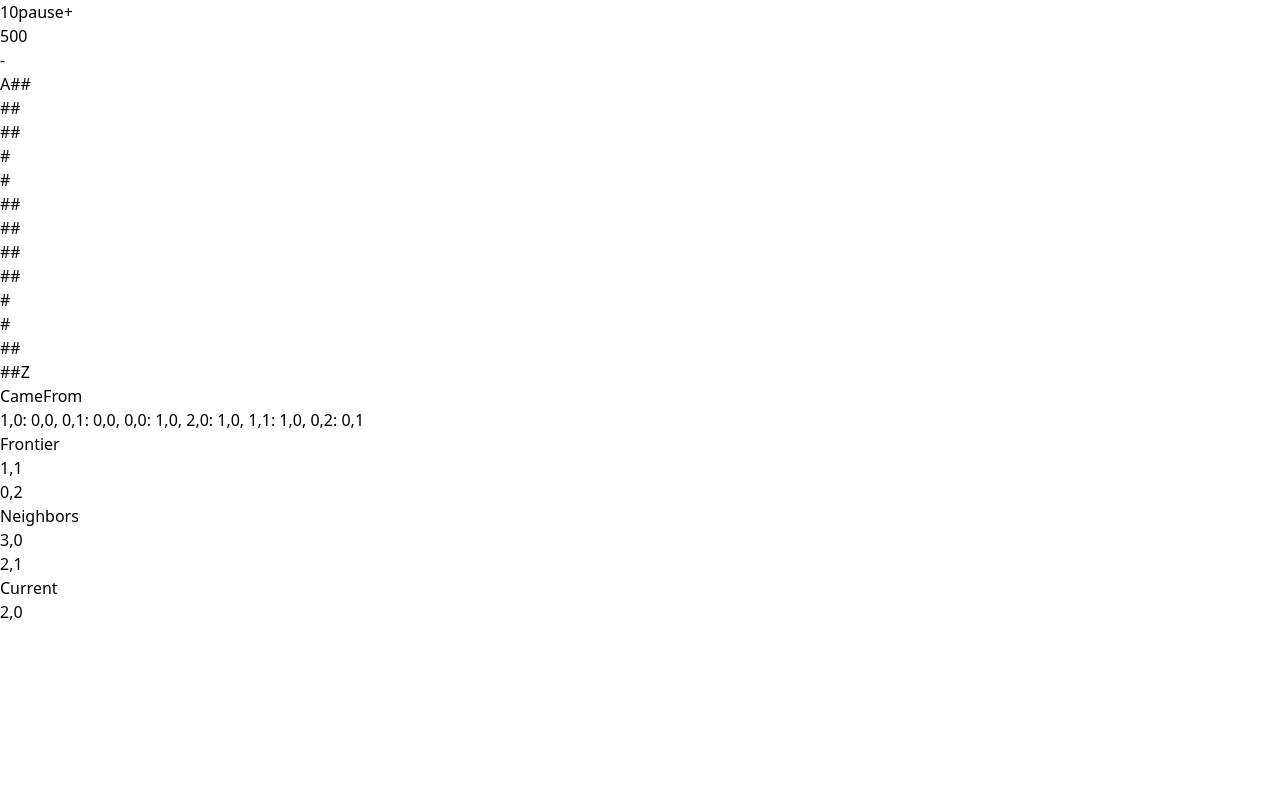
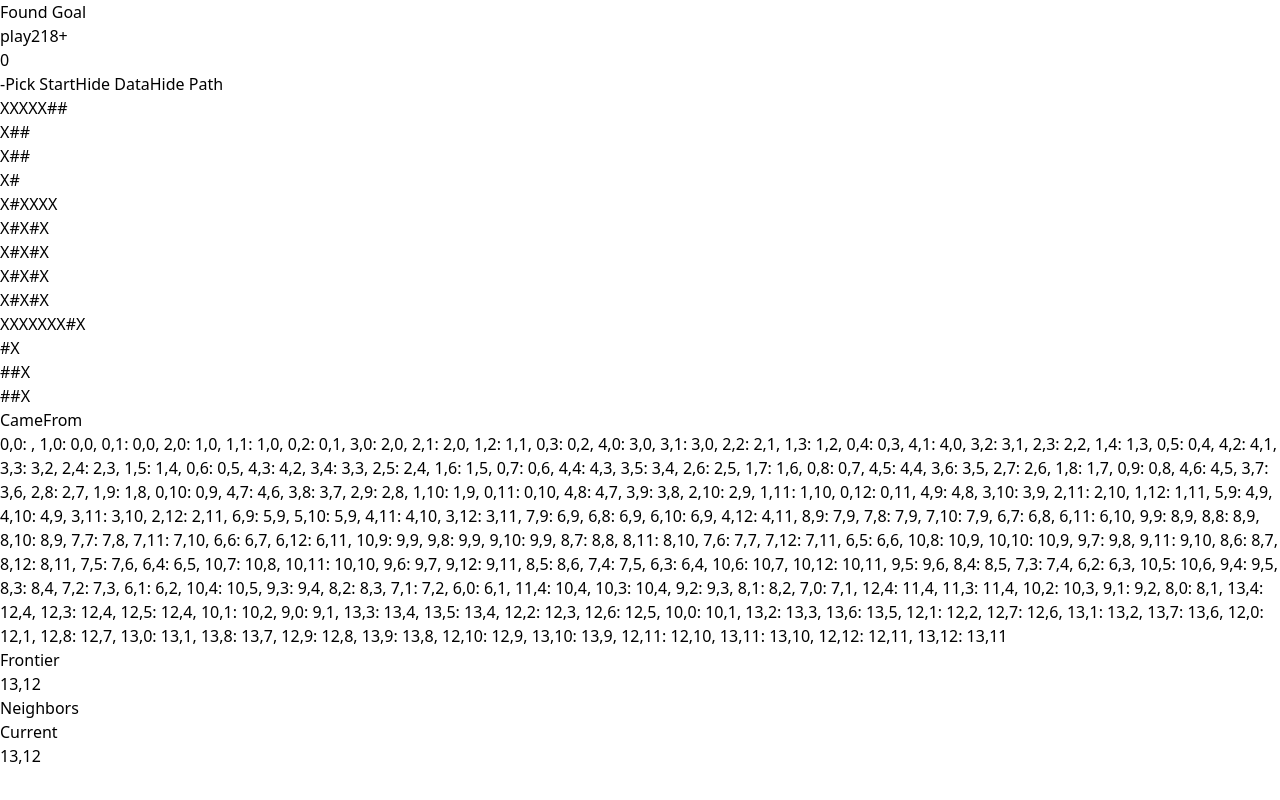
Before and after one commit to swaffzor/path-finding, a React (Vite) app: page / in a window 1280 px wide. Built offline with nearby package versions, Linux system fonts and the light colour scheme.

Commit message:
adds path reconstruction

```diff
--- a/src/App.tsx
+++ b/src/App.tsx
@@ -2,7 +2,7 @@ import { useEffect, useState } from "react";
 
 function App() {
   const gridInit = [
-    ["A", " ", " ", " ", " ", "#", " ", " ", " ", " ", " ", "#", " ", " "],
+    [" ", " ", " ", " ", " ", "#", " ", " ", " ", " ", " ", "#", " ", " "],
     [" ", " ", " ", " ", " ", "#", " ", " ", " ", " ", " ", "#", " ", " "],
     [" ", " ", " ", " ", " ", "#", " ", " ", " ", " ", " ", "#", " ", " "],
     [" ", " ", " ", " ", " ", "#", " ", " ", " ", " ", " ", " ", " ", " "],
@@ -19,7 +19,9 @@ function App() {
   const startInit = "0,0";
   const [grid, setGrid] = useState(gridInit);
 
-  const [cameFrom, setCameFrom] = useState<Record<string, string>>({});
+  const [cameFrom, setCameFrom] = useState<Record<string, string>>({
+    ["0,0"]: "",
+  });
   // const [costSoFar, setCostSoFar] = useState<number[]>([0]);
   const endAddress = grid
     .reduce(
@@ -30,17 +32,33 @@ function App() {
     .replace(/,/g, ",");
 
   const [goal, setGoal] = useState<string>(endAddress);
-  const [start, setStart] = useState<string>(startInit);
+  const [start, setStart] = useState<string>("");
   const [frontier, setFrontier] = useState<string[]>([start]);
   const [currentTile, setCurrentTile] = useState<string>("");
   const [neighbors, setNeighbors] = useState<Location<string>[]>([]);
+  const [walls, setWalls] = useState<Set<string>>(new Set());
+  const [path, setPath] = useState<string[]>([]);
+  const [pathMode, setPathMode] = useState<string>("static");
 
   const [tick, setTick] = useState<number>(0);
-  const [mode, setMode] = useState<string>("");
-  const [timeMode, setTimeMode] = useState<string>("play");
-  const [speed, setSpeed] = useState<number>(500);
+  const [gameMode, setGameMode] = useState<string>("regular");
+  const [searchMode, setSearchMode] = useState<string>("");
+  const [timeMode, setTimeMode] = useState<string>(
+    localStorage.getItem("timeMode") || "play"
+  );
+  const [speed, setTheSpeed] = useState<number>(
+    Number(localStorage.getItem("speed")) || 0
+  );
   const [hasFoundGoal, setHasFoundGoal] = useState<boolean>(false);
-  const [walls, setWalls] = useState<Set<string>>(new Set());
+  const [hideData, setHideData] = useState<boolean>(false);
+  const [lastPosition, setLastPosition] = useState<string>("");
+
+  const SPEED_INCREMENT = 50;
+
+  const setSpeed = (speed: number) => {
+    setTheSpeed(speed);
+    localStorage.setItem("speed", JSON.stringify(speed));
+  };
 
   const gridToLocation = (inGrid: string[][]) => {
     const localGrid: Location<string>[][] = [];
@@ -150,29 +168,88 @@ function App() {
     return gpnNeighbors;
   };
 
+  const reconstructPath = (
+    start: string,
+    goal: string,
+    cameFrom: Record<string, string>
+  ) => {
+    let current = goal;
+    // A path is a sequence of edges, but often it’s easier to store the nodes
+    const path: string[] = [];
+
+    while (current !== start && current !== undefined) {
+      path.push(current);
+      current = cameFrom[current];
+    }
+    path.push(start); // optional
+    path.reverse(); // optional
+    return path;
+  };
+
   useEffect(() => {
+    const localWallsMaybe = localStorage.getItem("walls");
+    const localWalls = localWallsMaybe ? JSON.parse(localWallsMaybe) : null;
     const tempWalls = gridToLocation(gridInit).flat();
-    const filtered = tempWalls.filter((l) => l.value === "#").map((l) => l.id);
-    setWalls(new Set(filtered));
+    const filteredWallIds = tempWalls
+      .filter((l) => l.value === "#")
+      .map((l) => l.id);
+    localStorage.setItem(
+      "walls",
+      JSON.stringify(localWalls ?? filteredWallIds)
+    );
+    setWalls(new Set(localWalls ?? filteredWallIds));
+
+    const localStart = localStorage.getItem("start");
+    setStart(localStart ?? startInit);
+    setCameFrom({ [localStart ?? startInit]: "" });
+    setCurrentTile(localStart ?? startInit);
+    setFrontier([localStart ?? startInit]);
+    if (localWalls) {
+      const localGrid = grid.map((row, i) =>
+        row.map((col, j) => {
+          const id = `${j},${i}`;
+          return {
+            col: j,
+            row: i,
+            value:
+              localStart && id === localStart
+                ? "A"
+                : localWalls.includes(id)
+                ? "#"
+                : col === "#"
+                ? " "
+                : col,
+            id,
+          };
+        })
+      );
+      setGrid(localGrid.map((row) => row.map((col) => col.value)));
+    }
+
+    setTick(1);
   }, []);
 
   useEffect(() => {
+    if (tick > 0) {
       const localFrontier = [...frontier];
       const localCameFrom = { ...cameFrom };
       let localNeighbors: Location<string>[] = [...neighbors];
       // const localCostSoFar = {...costSoFar}
 
-    // debugger;
-    if (localFrontier.length > 0) {
+      if (searchMode !== "find-path" && localFrontier.length > 0) {
         let current = currentTile || "";
-      if (mode !== "neighbors") {
+        if (searchMode === "frontier") {
           current = localFrontier.shift() as string;
           const [col, row] = current.split(",").map((n) => Number(n));
           setCurrentTile(`${col},${row}`);
 
           if (`${col},${row}` === goal) {
             setHasFoundGoal(true);
-          setGoal(current); // is this necessary?
+            setSearchMode("find-path");
+
+            setPath(reconstructPath(start, goal, cameFrom));
+            pathMode === "dynamic" && setLastPosition(current);
+            setTick(tick + 1);
             return;
           }
 
@@ -184,80 +261,107 @@ function App() {
               value: current,
             },
             grid
-        ).filter((n) => !walls.has(n.id));
+          ).filter((n) => !walls.has(n.id) && !(n.id in cameFrom));
         }
+        setNeighbors(...[localNeighbors]);
+        setSearchMode(localNeighbors.length > 1 ? "neighbors" : "frontier");
         const next = localNeighbors.shift();
-      setNeighbors(localNeighbors);
-      setMode(localNeighbors.length > 0 ? "neighbors" : "frontier");
-      if (next !== undefined) {
-        if (
-          // !localFrontier.includes(next.id) &&
-          !(next.id in cameFrom)
-          // !localCameFrom.some((lcf) => `${lcf[0]}:${lcf[1]}` === next.id)
-        ) {
+        if (next !== undefined && !(next.id in cameFrom)) {
           localFrontier.push(next.id);
           localCameFrom[next.id] = current;
           setCameFrom(localCameFrom);
         }
+        setFrontier(localFrontier);
+      } else if (searchMode === "find-path") {
+        const localPath = [...path];
+        const temp = (localPath.shift() || "")
+          ?.split(",")
+          .map((n) => Number(n));
+        const localGrid = [...grid];
+        localGrid[temp[1]][temp[0]] = "X";
+        const [tempCol, tempRow] = lastPosition
+          .split(",")
+          .map((n) => Number(n));
+        if (pathMode === "dynamic") localGrid[tempRow][tempCol] = " ";
+        pathMode === "dynamic" && setLastPosition(`${temp[0]},${temp[1]}`);
+        setGrid(localGrid);
+        if (localPath.length > 0) {
+          setPath(localPath);
+        } else {
+          setSearchMode("finished");
+          setTimeMode("pause");
+          // setGameMode("regular");
         }
-      setFrontier(localFrontier);
-    } else {
-      setTimeMode("pause");
       }
 
       const timeout = setTimeout(() => {
         timeMode === "play" && setTick(tick + 1);
       }, speed);
       return () => clearTimeout(timeout);
+    }
   }, [tick]);
 
   const getStyles = (col: number, row: number) => {
     const styles: string[] = [];
 
+    currentTile === `${col},${row}`
+      ? styles.push("border-2 border-red-400")
+      : "";
+    start === `${col},${row}` || grid[row][col] === "X"
+      ? styles.push("text-red-600")
+      : "";
     frontier.includes(`${col},${row}`)
       ? styles.push("bg-blue-400")
       : Object.keys(cameFrom).some((cf) => cf.split(":")[0] === `${col},${row}`)
-      ? styles.push("bg-orange-400")
+      ? styles.push("bg-blue-500")
+      : walls.has(`${col},${row}`)
+      ? styles.push("text-slate-700 bg-slate-500")
       : "";
 
     neighbors.map((n) => n.id).includes(`${col},${row}`)
       ? styles.push("border-4 border-green-600")
       : "";
 
-    currentTile === `${col},${row}` ? styles.push("bg-red-200") : "";
+    styles.push(
+      gameMode === "pick-start"
+        ? "hover:opacity-75 opacity-50 shadow-inner hover:bg-green-600"
+        : ""
+    );
 
-    return styles.join(" ");
+    return styles.join(" ").trim();
   };
 
   const buttonStyles =
     "flex items-center justify-center mr-4 my-2 p-2 bg-gray-400 border border-gray-500 rounded-md hover:bg-gray-500 hover:text-slate-200";
   return (
-    <div className="p-4 m-8 text-blue-600">
+    <div className={`p-4 m-8 text-blue-600`}>
       {/* Buttons */}
       {hasFoundGoal && <p>Found Goal</p>}
       <div className="flex">
         <button
           className={buttonStyles}
           onClick={() => {
+            const temp = timeMode === "play" ? "pause" : "play";
+            setTimeMode(temp);
+            localStorage.setItem("timeMode", temp);
+            setTick(tick + 1);
+          }}
+        >
+          {timeMode === "play" ? "pause" : "play"}
+        </button>
+        <button
+          className={buttonStyles.concat(" w-12")}
+          onClick={() => {
             setTick(tick + 1);
           }}
         >
           {tick}
         </button>
-        <button
-          className={buttonStyles}
-          onClick={() => {
-            setTimeMode(timeMode === "play" ? "pause" : "play");
-            setTick(tick + 1);
-          }}
-        >
-          {timeMode === "play" ? "pause" : "play"}
-        </button>
 
         <button
           className={buttonStyles}
           onClick={() => {
-            setSpeed(speed + 100);
+            setSpeed(speed + SPEED_INCREMENT);
           }}
         >
           +
@@ -266,27 +370,85 @@ function App() {
         <button
           className={buttonStyles}
           onClick={() => {
-            setSpeed(speed - 100);
+            setSpeed(speed - SPEED_INCREMENT);
           }}
         >
           -
+        </button>
+        <button
+          className={buttonStyles}
+          onClick={() => {
+            setGameMode(gameMode === "pick-start" ? "regular" : "pick-start");
+          }}
+        >
+          Pick Start
+        </button>
+        <button
+          className={buttonStyles}
+          onClick={() => {
+            setHideData(!hideData);
+          }}
+        >
+          {hideData ? "Show " : "Hide "} Data
+        </button>
+        <button
+          className={buttonStyles}
+          onClick={() => {
+            setPathMode(pathMode === "static" ? "dynamic" : "static");
+          }}
+        >
+          {pathMode === "static" ? "Hide" : "Show"} Path
         </button>
       </div>
 
       {/* Grid */}
       {grid.map((row, i) => (
-        <div key={i} className="flex bg-gray-400">
+        <div
+          key={i}
+          className={`flex bg-gray-400 ${
+            gameMode === "pick-start" ? "opacity-50" : ""
+          }`}
+        >
           {row.map((col, j) => (
             <button
               key={j}
               title={`col: ${j}, row: ${i}`}
-              className={`flex  text-3xl items-center justify-center w-8 h-8 border border-gray-500 hover:bg-gray-500 hover:text-slate-200 ${
+              className={`flex  text-3xl items-center justify-center w-8 h-8 border border-gray-500 hover:bg-gray-500 hover:text-slate-200 hover:opacity-10 ${
                 getStyles(j, i) || ""
               }
               `}
               onClick={() => {
                 const newGrid = [...grid];
-                newGrid[i][j] = newGrid[i][j] === "#" ? " " : "#";
+                const newVal =
+                  gameMode === "pick-start"
+                    ? "A"
+                    : newGrid[i][j] === "#"
+                    ? " "
+                    : "#";
+                newGrid[i][j] = newVal;
+
+                if (newVal === "#") {
+                  const newWalls = new Set([...walls, `${j},${i}`]);
+                  localStorage.setItem("walls", JSON.stringify([...newWalls]));
+                  setWalls(new Set(newWalls));
+                } else {
+                  const newWalls = new Set([...walls]);
+                  newWalls.delete(`${j},${i}`);
+                  localStorage.setItem("walls", JSON.stringify([...newWalls]));
+                  setWalls(new Set(newWalls));
+                }
+
+                if (newVal === "A") {
+                  localStorage.setItem("start", `${j},${i}`);
+                  setStart(`${j},${i}`);
+                  setGameMode("regular");
+                  const oldStart = gridToLocation(gridInit)
+                    .flat()
+                    .find((l) => l.value === "A" && l.id !== `${j},${i}`);
+                  newGrid[oldStart?.row as number][oldStart?.col as number] =
+                    " ";
+                }
+
                 setGrid(newGrid);
               }}
             >
@@ -297,6 +459,7 @@ function App() {
       ))}
 
       {/* Data Columns */}
+      {!hideData && (
         <div className="flex *:mr-12">
           <div className="w-20">
             <h2 className="text-2xl">CameFrom</h2>
@@ -333,6 +496,7 @@ function App() {
             <p className="bg-red-200">{currentTile}</p>
           </div>
         </div>
+      )}
     </div>
   );
 }
```
Lines whose indentation alone changed are shown as unchanged.
